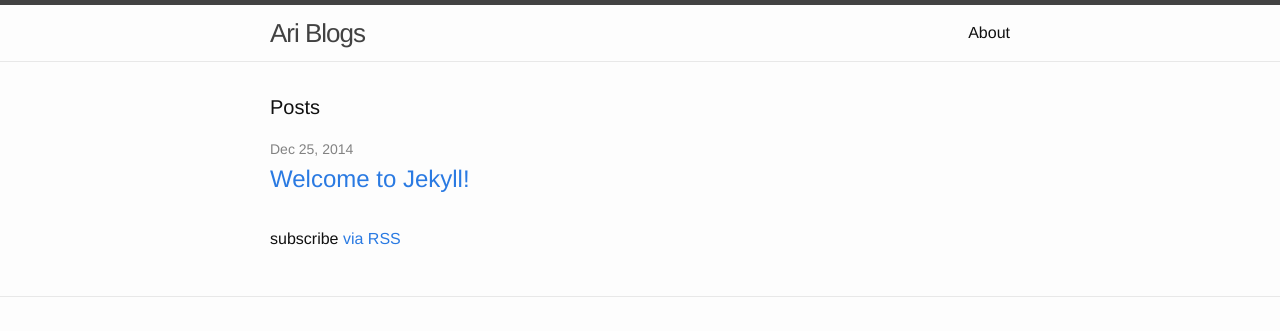
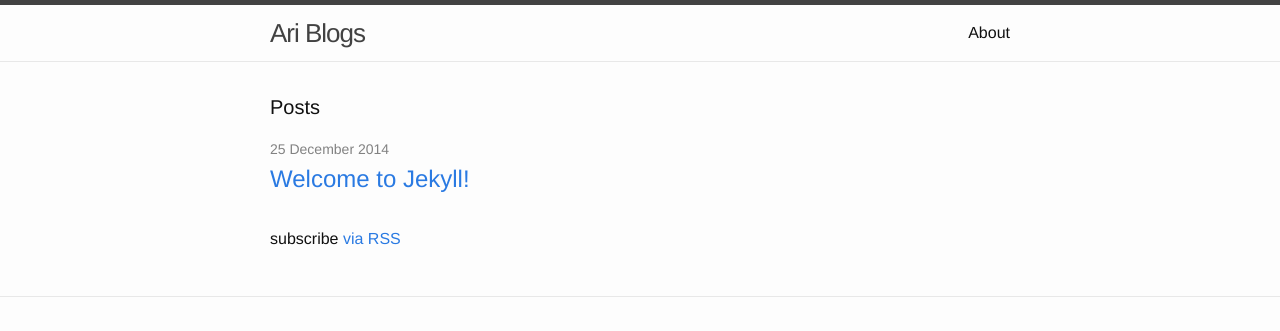
Before and after one commit to arirawr/blog, a Jekyll site: the page built from index.html, in a window 1280 px wide. Shown: the top 331 px of the page. Built offline with Jekyll 4.4.1, drawn with Linux system fonts in a browser that asks for light colours.

Commit message:
Date format changes

```diff
--- a/index.html
+++ b/index.html
@@ -9,7 +9,7 @@ layout: default
   <ul class="post-list">
     {% for post in site.posts %}
       <li>
-        <span class="post-meta">{{ post.date | date: "%b %-d, %Y" }}</span>
+        <span class="post-meta">{{ post.date | date: "%-d %B %Y" }}</span>
 
         <h2>
           <a class="post-link" href="{{ post.url | prepend: site.baseurl }}">{{ post.title }}</a>
```
